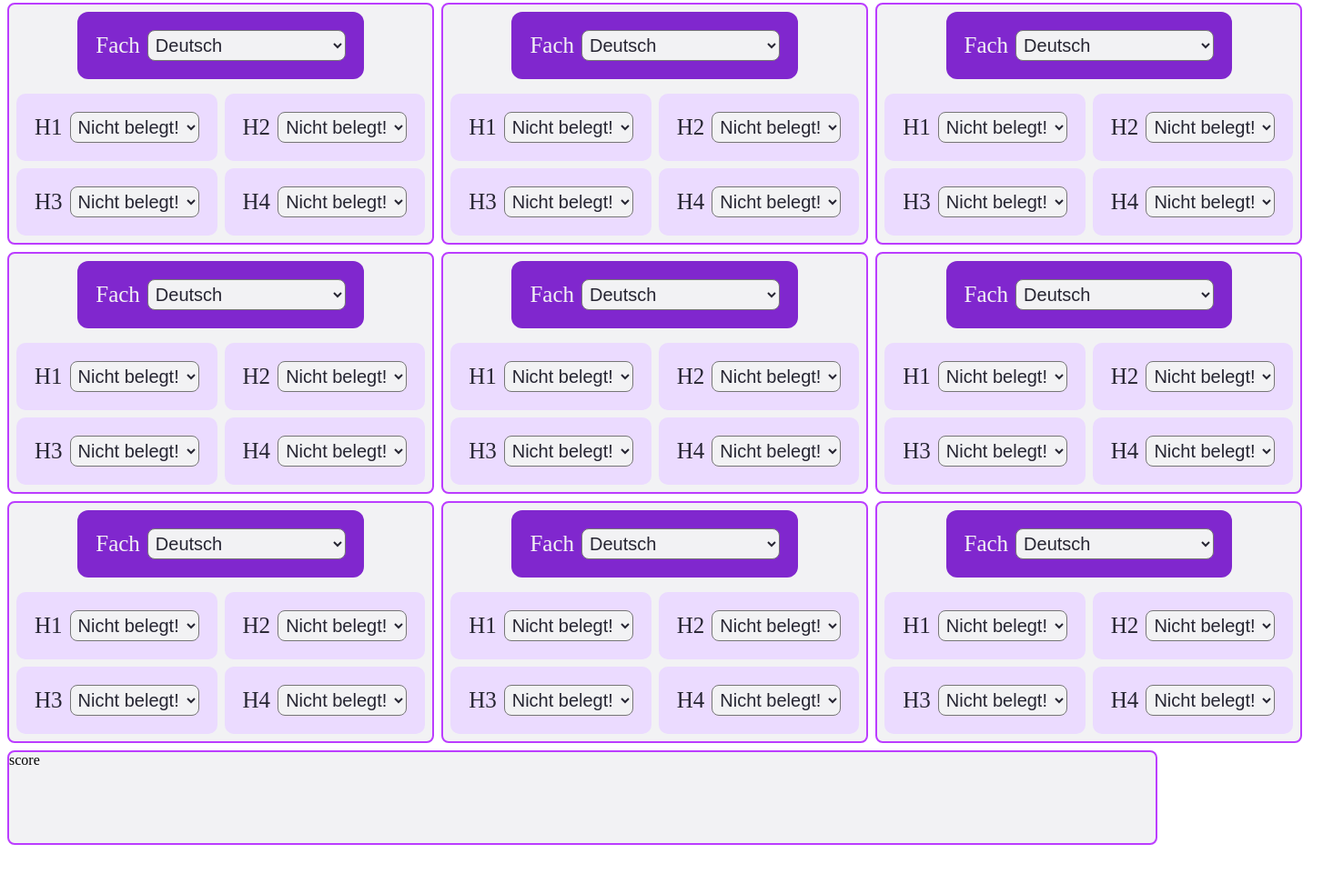
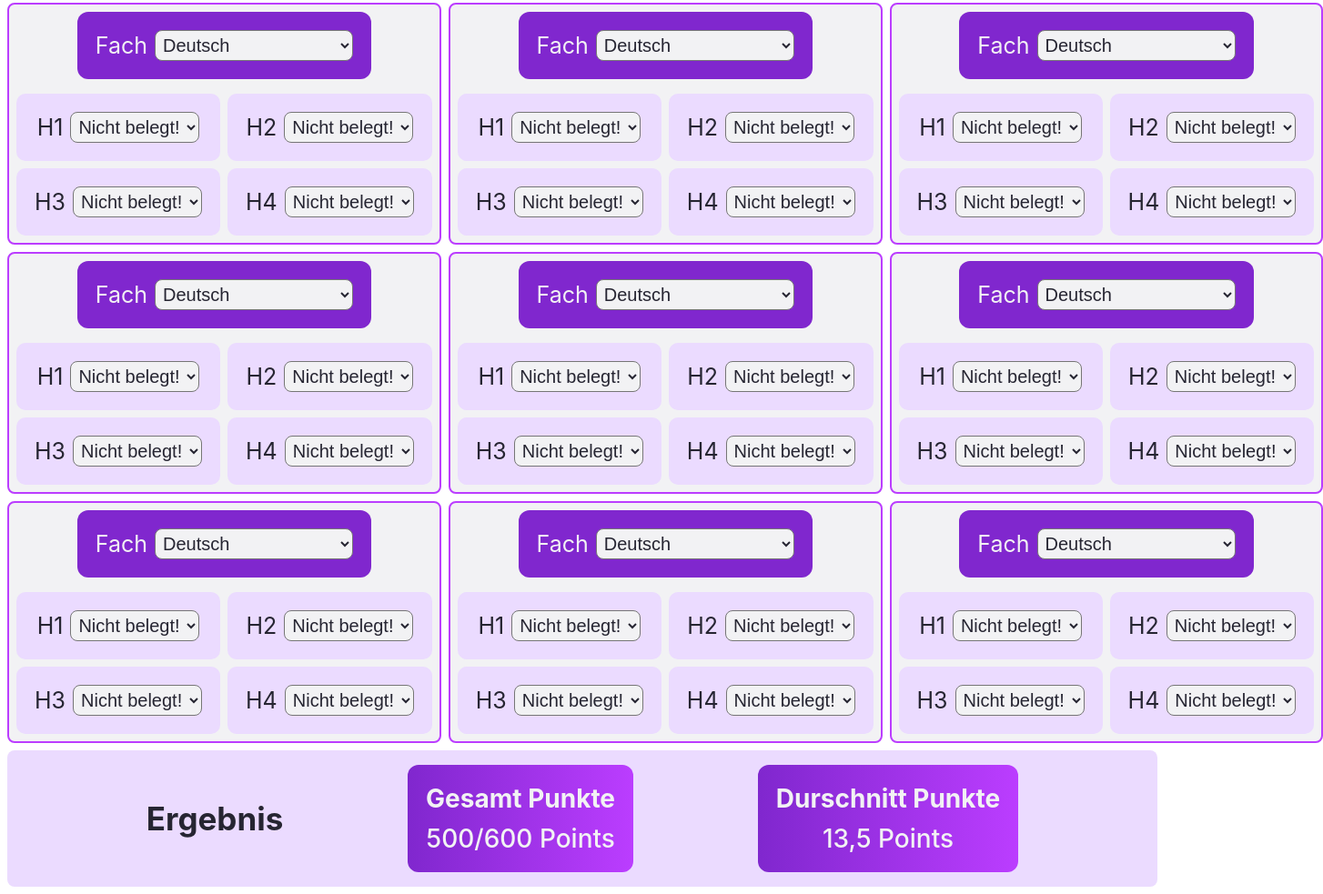
Before and after one commit to lolorrrt/Graduation-Mark-Calculator, a plain HTML site: page index.html in a window 1280 px wide. Shown: the part 279-1262 px from the top of the page at 91% size, 1454 px wide, since content can reach past the window. Before the commit the page ends 1216 px from the top, so only its background shows below. Drawn offline with Linux system fonts and the light colour scheme.

Commit message:
Style resultContainer

```diff
--- a/index.html
+++ b/index.html
@@ -2,7 +2,7 @@
 <html lang="en">
 
 <head>
-    <link rel="stylesheet" href="style.css">
+    <link rel="stylesheet" href="style/style.css">
     <script type="module" src="javascript/kurs.mjs" defer></script>
     <script type="module" src="javascript/faecher.mjs" defer></script>
     <script type="module" src="javascript/wahl.js" defer></script>
@@ -18,9 +18,16 @@
     -->
     <div id="calculation"></div>
 
-    <div id="score">score
-        <div id="credits"></div>
-        <div id="mark"></div>
+    <div id="resultContainer">
+        <h2 id="resultTitle">Ergebnis</h2>
+        <div id="pointContainer">
+            <div id="pointHeading">Gesamt Punkte</div>
+            <div id="points">500/600 Points</div> <!-- Some dummy values -->
+        </div>
+        <div id="markContainer">
+            <div id="markHeading">Durschnitt Punkte</div>
+            <div id="mark">13,5 Points</div> <!-- Some dummy values -->
+        </div>
     </div>
 
 </body>
--- a/style.css
+++ b/style/course-style.css
@@ -1,13 +1,3 @@
-:root {
-    --text: #262532;
-    --background: #f2f2f4;
-    --primary: #8027ce;
-    --secondary: #ebdbff;
-    --accent: #bb3dff;
-}
-
-#mode-select,
-#score,
 .subject {
     border: 2px solid var(--accent);
     border-radius: 8px;
@@ -17,11 +7,6 @@
 #mode-select {
     height: 100px;
     margin-bottom: 8px;
-}
-
-#score {
-    height: 100px;
-    margin-top: 8px;
 }
 
 #calculation {
--- /dev/null
+++ b/style/result-style.css
@@ -0,0 +1,44 @@
+#resultContainer {
+    margin-top: 8px;
+    border-radius: 8px;
+    padding: 16px;
+    background-color: var(--secondary);
+    display: flex;
+    justify-content: space-evenly;
+    align-items: center;
+
+}
+
+#resultTitle {
+    margin: 0;
+    font-size: 35px;
+    font-weight: bolder;
+    color: var(--text);
+}
+
+#pointContainer,
+#markContainer {
+    padding: 20px;
+    background: rgb(128, 39, 206);
+    background: linear-gradient(90deg, rgba(128, 39, 206, 1) 0%, rgba(187, 61, 255, 1) 100%);
+    border-radius: 12px;
+    display: flex;
+    flex-direction: column;
+    justify-content: center;
+    align-items: center;
+    gap: 10px;
+}
+
+#pointHeading,
+#markHeading {
+    font-size: 28px;
+    font-weight: 700;
+    color: var(--background);
+}
+
+#points,
+#mark {
+    font-size: 28px;
+    font-weight: 500;
+    color: var(--background);
+}
--- /dev/null
+++ b/style/style.css
@@ -0,0 +1,15 @@
+@import "result-style.css";
+@import "course-style.css";
+
+:root {
+    --text: #262532;
+    --background: #f2f2f4;
+    --primary: #8027ce;
+    --secondary: #ebdbff;
+    --accent: #bb3dff;
+}
+
+body {
+    font-family: "Inter", sans-serif;
+    box-sizing: border-box;
+}
```
